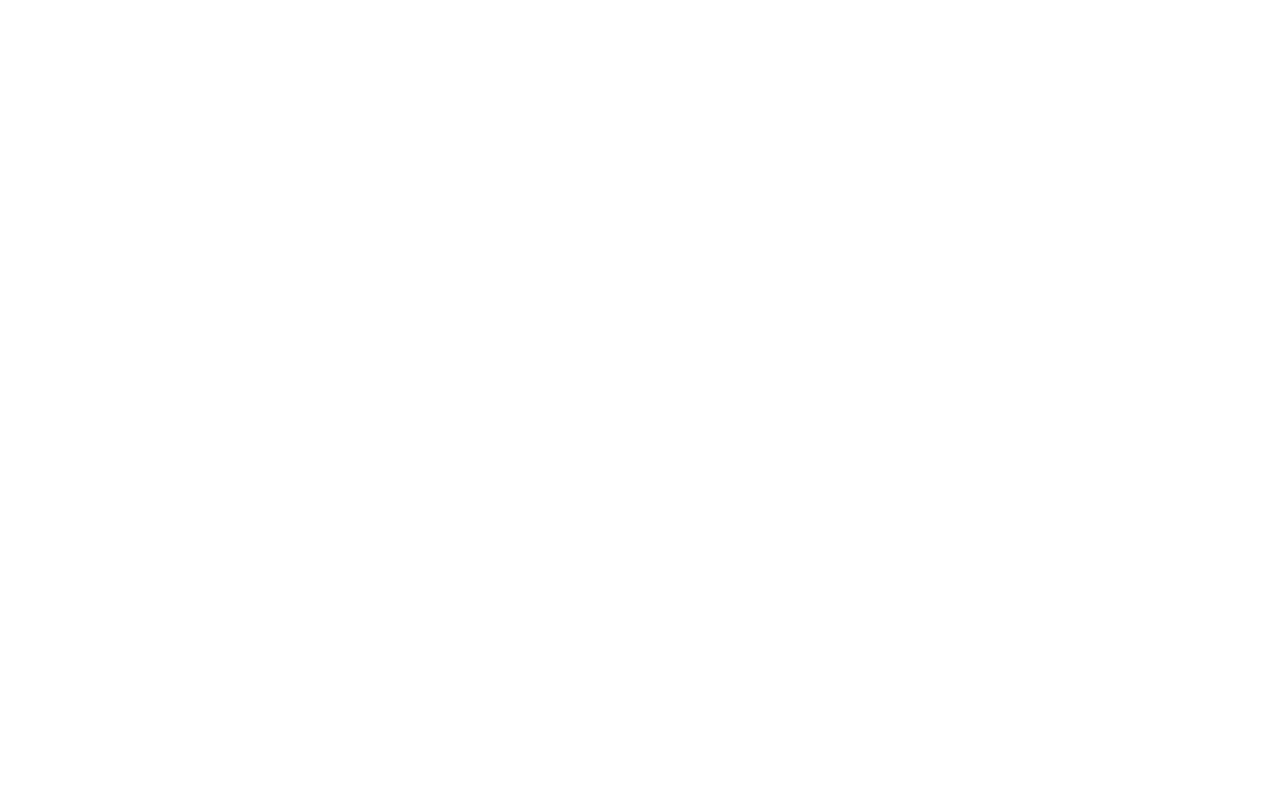
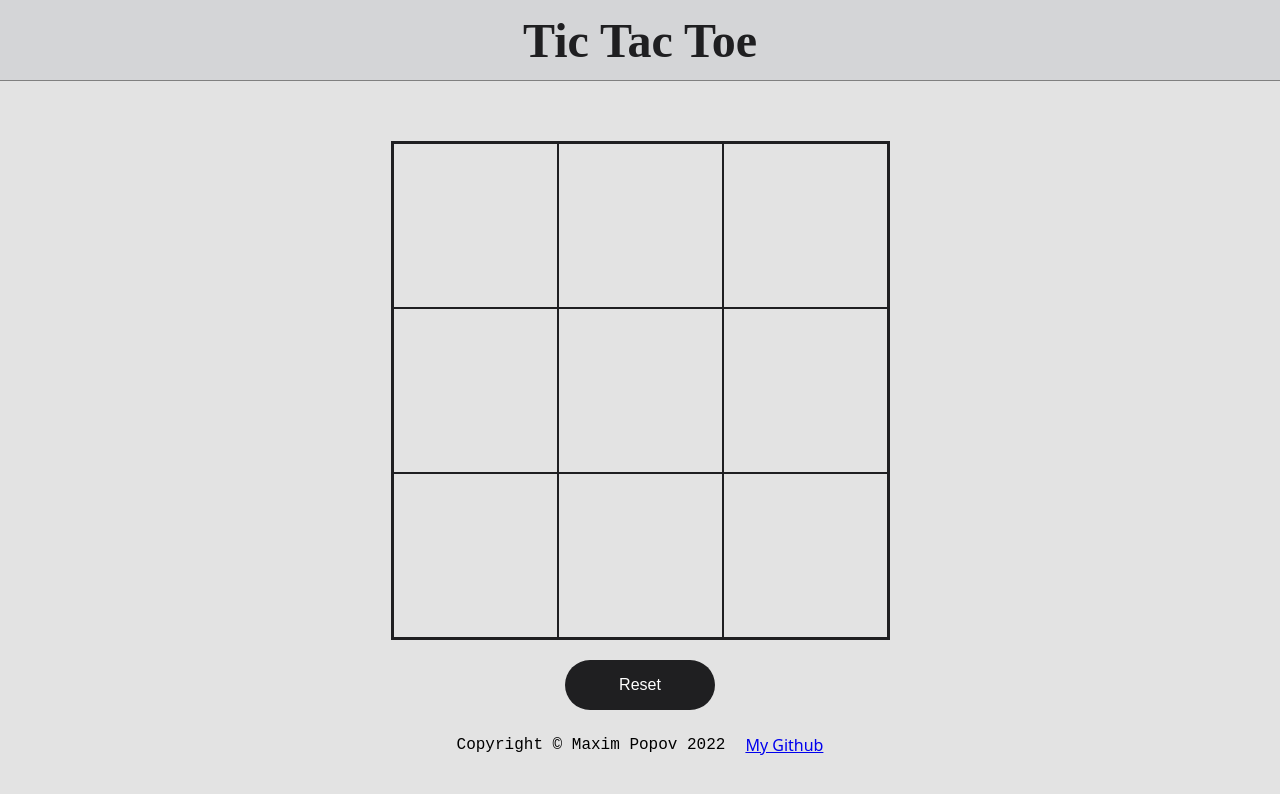
Before and after one commit to greatest-frog/tic-tac-toe, a plain HTML site: page index.html in a window 1280 px wide. Drawn offline with Linux system fonts and the light colour scheme; a web font is replaced by a local one.

Commit message:
Set up html and css

```diff
--- a/index.html
+++ b/index.html
@@ -9,6 +9,24 @@
     <script src="./resources/js/script.js" defer></script>
 </head>
 <body>
-
+    <header><h1>Tic Tac Toe</h1></header>
+    <div class="main-wrapper">
+        <div class="board">
+            <div class="field not-used"></div>
+            <div class="field not-used"></div>
+            <div class="field not-used"></div>
+            <div class="field not-used"></div>
+            <div class="field not-used"></div>
+            <div class="field not-used"></div>
+            <div class="field not-used"></div>
+            <div class="field not-used"></div>
+            <div class="field not-used"></div>
+        </div>
+        <button class="reset-button">Reset</button>
+    </div>
+    <footer>
+        <h6>Copyright © Maxim Popov 2022</h6>
+        <a href="https://github.com/greatest-frog">My Github</a>
+    </footer>
 </body>
 </html>
--- a/resources/css/style.css
+++ b/resources/css/style.css
@@ -1,6 +1,84 @@
+@import url('https://fonts.googleapis.com/css2?family=Poor+Story&display=swap');
+
 html,
 body {
+    box-sizing: border-box;
     font-family: system-ui, -apple-system, BlinkMacSystemFont, 'Segoe UI', Roboto, Oxygen, Ubuntu, Cantarell, 'Open Sans', 'Helvetica Neue', sans-serif;
+    background-color: #e3e3e3;
     margin: 0;
     padding: 0;
+    height: 100%;
 }
+
+header {
+    color: #1f1f21;
+    background-color: #d4d5d7;
+    border-bottom: 1px solid gray;
+    height: 80px;
+    margin-bottom: 60px;
+    display: flex;
+    justify-content: center;
+    align-items: center;
+}
+
+h1 {
+    font-family: "Poor Story";
+    font-size: 48px;
+    margin: 0;
+}
+
+footer {
+    height: 40px;
+    display: flex;
+    justify-content: center;
+    align-items: center;
+}
+
+h6 {
+    font-size: 16px;
+    font-weight: normal;
+    font-family: monospace;
+    margin-right: 20px;
+}
+
+a:visited {
+    color: inherit;
+}
+
+.main-wrapper {
+    margin-bottom: 15px;
+    display: flex;
+    flex-direction: column;
+    align-items: center;
+    gap: 20px;
+}
+
+.board {
+    border: 2px solid #1f1f21;
+    width: 495px;
+    height: 495px;
+    display: grid;
+    grid-template-columns: repeat(3, 1fr);
+    grid-template-rows: repeat(3, 1fr);
+}
+
+.field {
+    box-sizing: border-box;
+    border: 1px solid #1f1f21;
+    width: 165px;
+    height: 165px;
+}
+
+.reset-button {
+    color: white;
+    background-color: #1f1f21;
+    font-size: 16px;
+    border: none;
+    border-radius: 25px;
+    width: 150px;
+    height: 50px;
+}
+
+.field.not-used:hover {
+    background-color: #c4c4f3;
+}
--- a/resources/js/script.js
+++ b/resources/js/script.js
@@ -0,0 +1,18 @@
+const Player = () => {
+  return {
+
+  };
+};
+
+const gameboard = (() => {
+  const board = ["", "", "", "", "", "", "", "", ""];
+  return {
+
+  };
+})();
+
+const displayController = (() => {
+  return {
+
+  };
+})();
```
